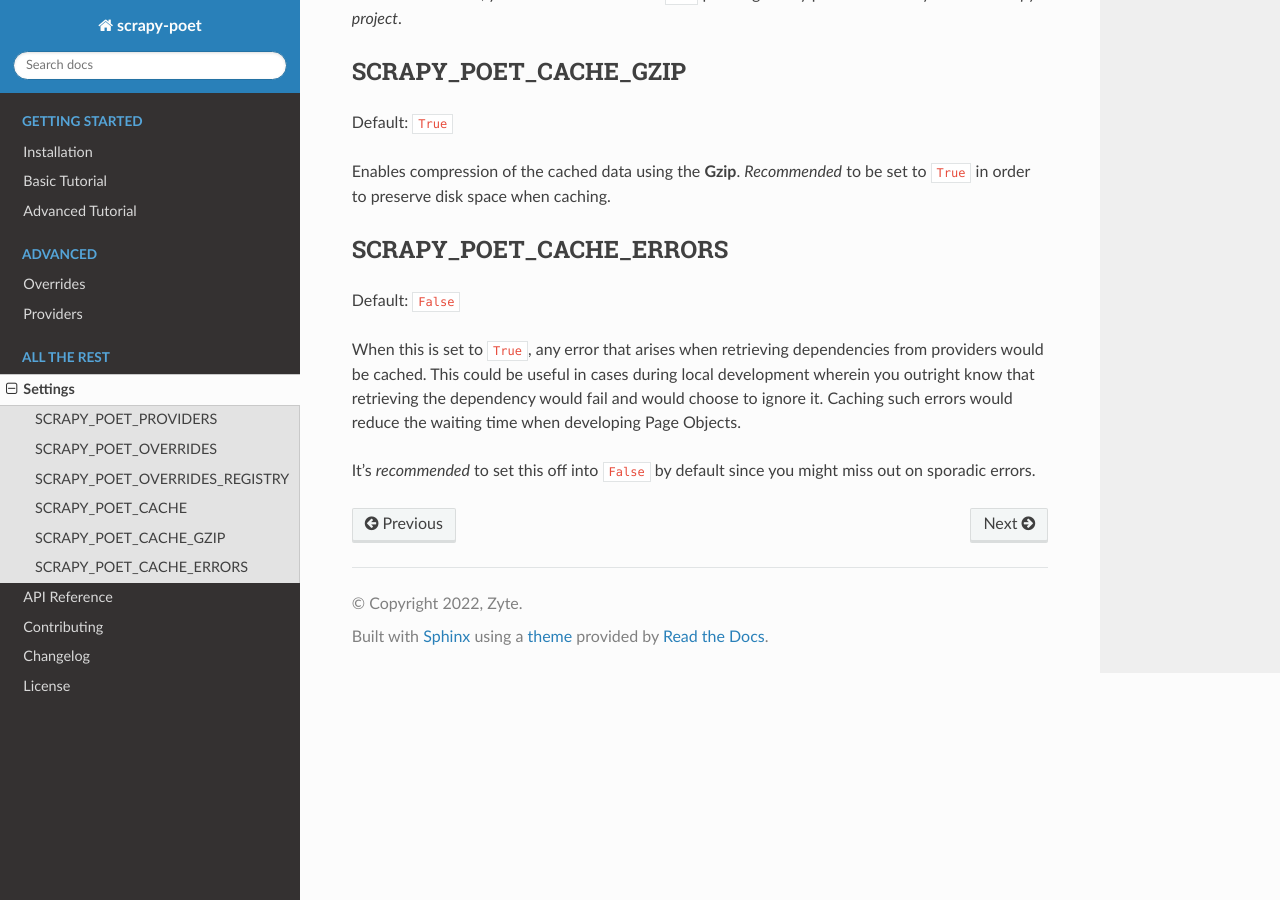
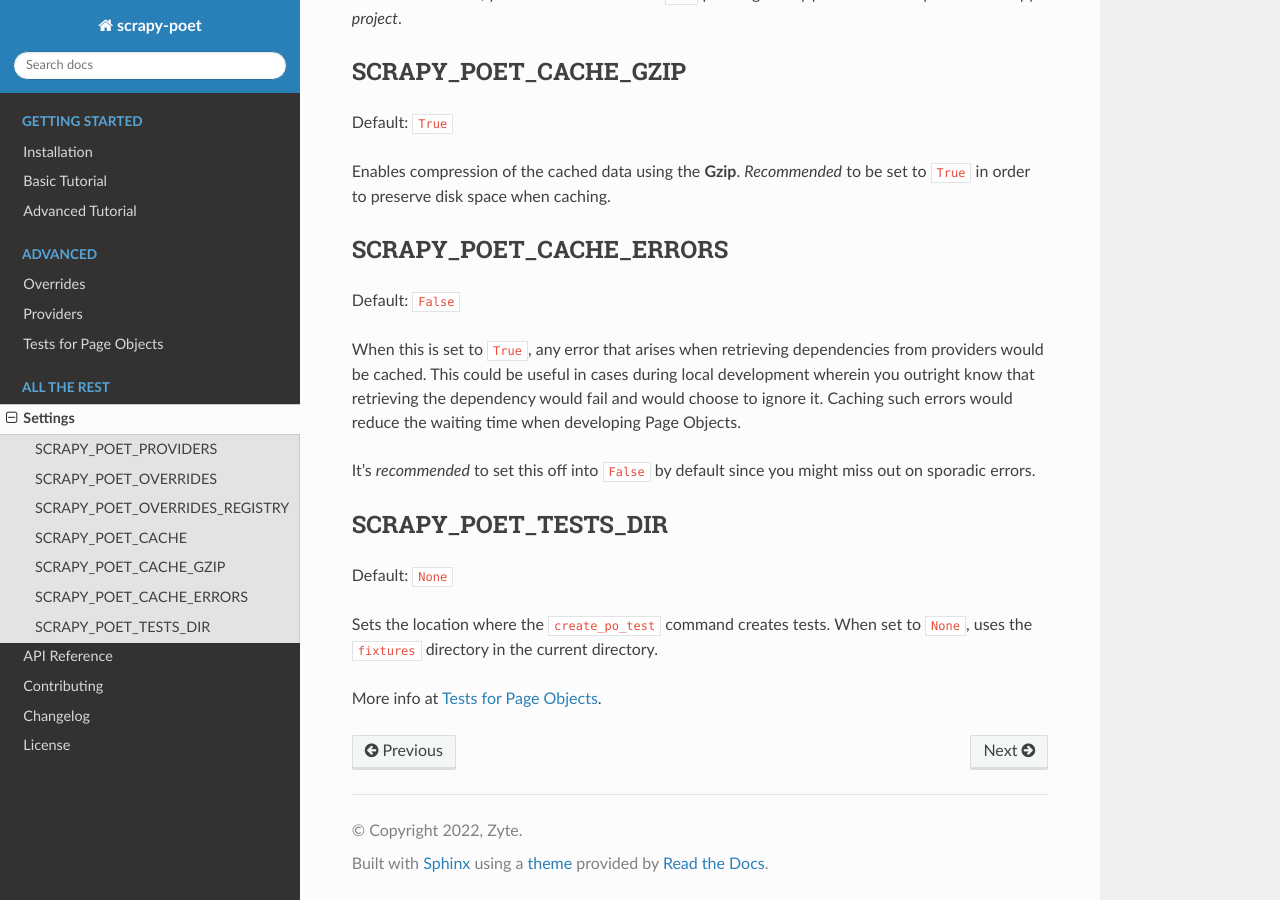
Before and after one commit to scrapinghub/scrapy-poet, a Sphinx documentation site: the page built from docs/settings.rst, in a window 1280 px wide and 900 px high, scrolled down 1109 px. Built offline with Sphinx 7.4.7 and the Read the Docs theme 2.0.0, drawn with Linux system fonts in a browser that asks for light colours.

Commit message:
Add docs.

```diff
--- a/docs/index.rst
+++ b/docs/index.rst
@@ -44,6 +44,7 @@
 
    overrides
    providers
+   testing
 
 .. toctree::
    :caption: All the rest
--- a/docs/settings.rst
+++ b/docs/settings.rst
@@ -78,3 +78,14 @@
 
 It's `recommended` to set this off into ``False`` by default since you might miss
 out on sporadic errors.
+
+
+SCRAPY_POET_TESTS_DIR
+---------------------
+
+Default: ``None``
+
+Sets the location where the ``create_po_test`` command creates tests. When set
+to ``None``, uses the ``fixtures`` directory in the current directory.
+
+More info at :ref:`testing`.
--- /dev/null
+++ b/docs/testing.rst
@@ -0,0 +1,32 @@
+.. _testing:
+
+======================
+Tests for Page Objects
+======================
+
+``web-poet`` provides :ref:`tools for testing Page Objects
+<web-poet:web-poet-testing>`. ``scrapy-poet`` projects can use a Scrapy command
+to easily generate tests::
+
+    scrapy create_po_test my_project.po.MyItemPage http://example.com/page1.html
+
+This will request the provided page, create an instance of the provided Page
+Object for this page, request its :meth:`~web_poet.pages.ItemPage.to_item`
+method and save both the Page Object dependencies and the resulting item as a
+test fixture. These fixtures can then be used with the ``pytest`` plugin
+provided by ``web-poet``.
+
+Configuring the test location
+=============================
+
+The ``SCRAPY_POET_TESTS_DIR`` setting specifies where to create the tests. It
+can be set in the project settings or with the ``-s`` command argument.
+
+Handling time fields
+====================
+
+As Page Objects can return the scraping date or even time in the result and it
+would break the test when it runs later, the tests generated by
+``create_po_test`` set the ``frozen_time`` metadata value to the time of the
+test creation. This will instruct the test runner to use the same time value so
+that fied comparisons are still correct.
```
